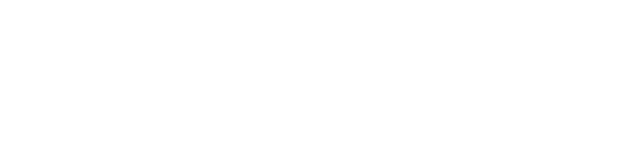
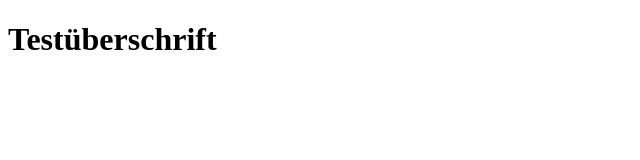
Before and after one commit to AlexanderGildenstern/TestProject, a plain HTML site: page index.html in a window 1280 px wide. Shown: the whole page, without its empty margins (0-640 px from the left). Drawn offline with Linux system fonts and the light colour scheme.

Commit message:
added Headline

```diff
--- a/index.html
+++ b/index.html
@@ -8,5 +8,7 @@
 </head>
 <body>
 
+    <h1>Testüberschrift</h1>
+
 </body>
 </html>
```
